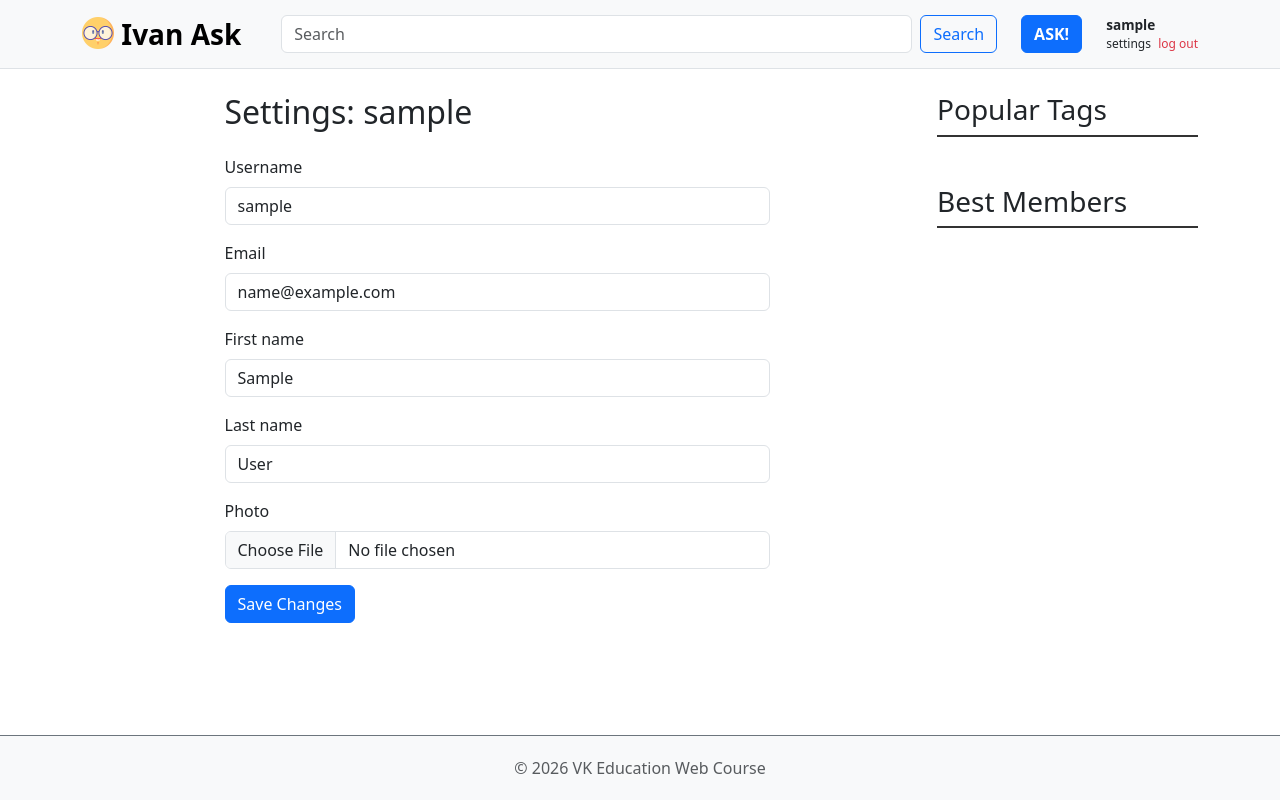
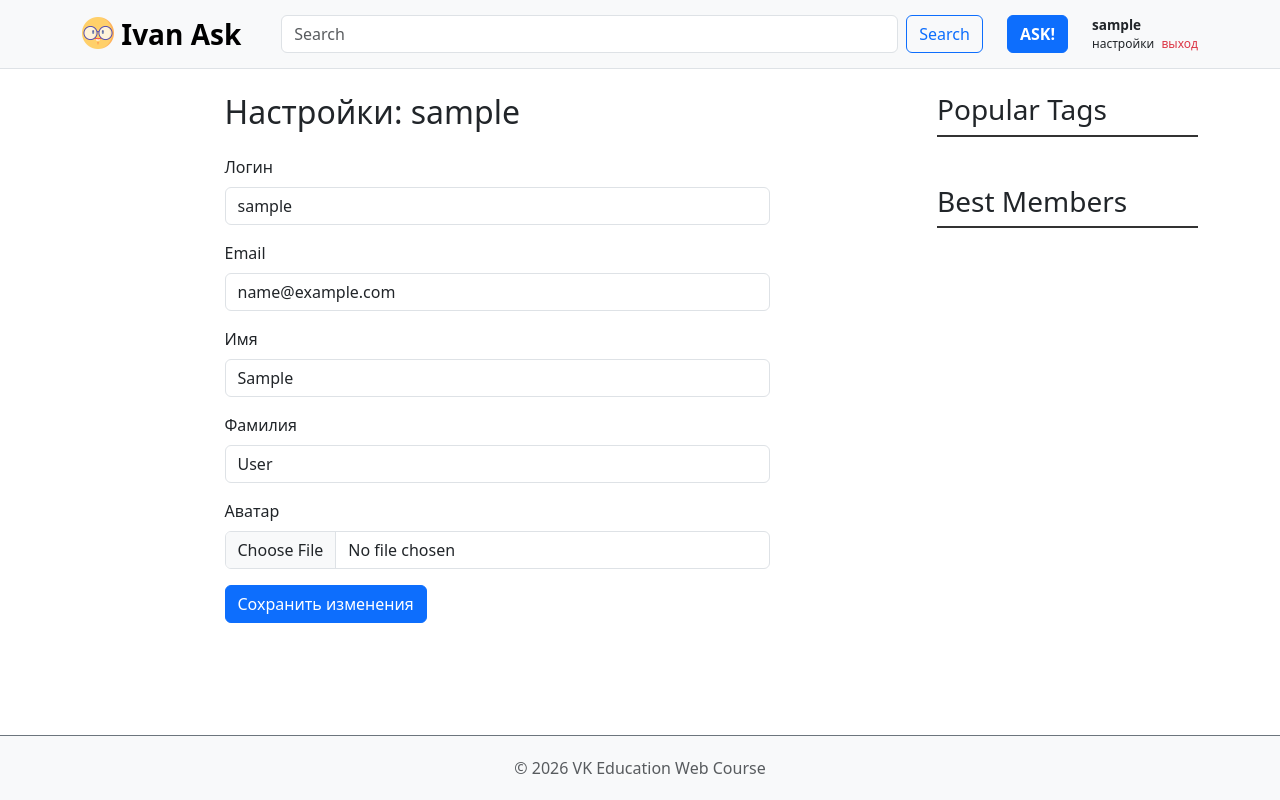
Before and after one commit to Oven29/2026-VK-EDU-Web-11-Ovchinnikov-I, a Django app: page /profile/ in a window 1280 px wide. Run offline with Django 5.2, Linux system fonts and the light colour scheme; the visitor is signed in with stand-in values (Sample User, id 1); data comes from the database, SQL or seed files in the repository; data that the repository does not hold is empty; some libraries are stand-ins or nearby versions.

Commit message:
feat: localize UI and add placeholders to auth/profile forms

```diff
--- a/core/forms.py
+++ b/core/forms.py
@@ -3,41 +3,58 @@ from django.contrib.auth.models import User
 from django.contrib.auth.forms import AuthenticationForm
 from django.contrib.auth.password_validation import validate_password
 from django.core.exceptions import ValidationError
-
 from .models import Profile
 
 
 class LoginForm(AuthenticationForm):
     username = forms.CharField(
-        widget=forms.TextInput(attrs={'class': 'form-control'}))
+        label='Логин',
+        widget=forms.TextInput(attrs={'class': 'form-control', 'placeholder': 'Введите ваш логин'})
+    )
     password = forms.CharField(
-        widget=forms.PasswordInput(attrs={'class': 'form-control'}))
+        label='Пароль',
+        widget=forms.PasswordInput(attrs={'class': 'form-control', 'placeholder': 'Введите пароль'})
+    )
 
 
 class SignupForm(forms.ModelForm):
-    password = forms.CharField(widget=forms.PasswordInput(
-        attrs={'class': 'form-control'}), label='Пароль')
-    password_confirm = forms.CharField(widget=forms.PasswordInput(
-        attrs={'class': 'form-control'}), label='Подтверждение пароля')
-    email = forms.EmailField(required=True, widget=forms.EmailInput(
-        attrs={'class': 'form-control'}))
-    photo = forms.ImageField(required=False, widget=forms.FileInput(
-        attrs={'class': 'form-control'}))
+    password = forms.CharField(
+        label='Пароль',
+        widget=forms.PasswordInput(attrs={'class': 'form-control', 'placeholder': 'Придумайте пароль'})
+    )
+    password_confirm = forms.CharField(
+        label='Подтверждение пароля',
+        widget=forms.PasswordInput(attrs={'class': 'form-control', 'placeholder': 'Повторите пароль'})
+    )
+    email = forms.EmailField(
+        label='Email',
+        required=True,
+        widget=forms.EmailInput(attrs={'class': 'form-control', 'placeholder': 'example@mail.ru'})
+    )
+    photo = forms.ImageField(
+        label='Аватар',
+        required=False,
+        widget=forms.FileInput(attrs={'class': 'form-control'})
+    )
 
     class Meta:
         model = User
         fields = ('username', 'email', 'first_name', 'last_name')
+        labels = {
+            'username': 'Логин',
+            'first_name': 'Имя',
+            'last_name': 'Фамилия',
+        }
         widgets = {
-            'username': forms.TextInput(attrs={'class': 'form-control'}),
-            'first_name': forms.TextInput(attrs={'class': 'form-control'}),
-            'last_name': forms.TextInput(attrs={'class': 'form-control'}),
+            'username': forms.TextInput(attrs={'class': 'form-control', 'placeholder': 'ivan123'}),
+            'first_name': forms.TextInput(attrs={'class': 'form-control', 'placeholder': 'Иван'}),
+            'last_name': forms.TextInput(attrs={'class': 'form-control', 'placeholder': 'Иванов'}),
         }
 
     def clean_email(self):
         email = self.cleaned_data.get('email')
         if User.objects.filter(email=email).exists():
-            raise ValidationError(
-                "Пользователь с такой почтой уже существует.")
+            raise ValidationError("Пользователь с такой почтой уже существует.")
         return email
 
     def clean(self):
@@ -57,24 +74,34 @@ class SignupForm(forms.ModelForm):
         user.set_password(self.cleaned_data["password"])
         if commit:
             user.save()
-            Profile.objects.create(
-                user=user, photo=self.cleaned_data.get('photo'))
+            Profile.objects.create(user=user, photo=self.cleaned_data.get('photo'))
         return user
 
 
 class SettingsForm(forms.ModelForm):
-    photo = forms.ImageField(required=False, widget=forms.FileInput(
-        attrs={'class': 'form-control'}))
-    email = forms.EmailField(required=True, widget=forms.EmailInput(
-        attrs={'class': 'form-control'}))
+    photo = forms.ImageField(
+        label='Аватар',
+        required=False,
+        widget=forms.FileInput(attrs={'class': 'form-control'})
+    )
+    email = forms.EmailField(
+        label='Email',
+        required=True,
+        widget=forms.EmailInput(attrs={'class': 'form-control', 'placeholder': 'example@mail.ru'})
+    )
 
     class Meta:
         model = User
         fields = ('username', 'email', 'first_name', 'last_name')
+        labels = {
+            'username': 'Логин',
+            'first_name': 'Имя',
+            'last_name': 'Фамилия',
+        }
         widgets = {
-            'username': forms.TextInput(attrs={'class': 'form-control'}),
-            'first_name': forms.TextInput(attrs={'class': 'form-control'}),
-            'last_name': forms.TextInput(attrs={'class': 'form-control'}),
+            'username': forms.TextInput(attrs={'class': 'form-control', 'placeholder': 'ivan123'}),
+            'first_name': forms.TextInput(attrs={'class': 'form-control', 'placeholder': 'Иван'}),
+            'last_name': forms.TextInput(attrs={'class': 'form-control', 'placeholder': 'Иванов'}),
         }
 
     def __init__(self, *args, **kwargs):
@@ -85,8 +112,7 @@ class SettingsForm(forms.ModelForm):
     def clean_email(self):
         email = self.cleaned_data.get('email')
         if User.objects.filter(email=email).exclude(pk=self.instance.pk).exists():
-            raise ValidationError(
-                "Пользователь с такой почтой уже существует.")
+            raise ValidationError("Пользователь с такой почтой уже существует.")
         return email
 
     def save(self, commit=True):
--- a/core/templates/core/profile.html
+++ b/core/templates/core/profile.html
@@ -1,16 +1,15 @@
 {% extends "base.html" %}
 
-{% block title %}Profile settings{% endblock %}
+{% block title %}Настройки - Ivan Ask{% endblock %}
 
 {% block content %}
 <div class="row justify-content-center">
     <div class="col-md-8">
-        <h2 class="mb-4">Settings: {{ user.username }}</h2>
+        <h2 class="mb-4">Настройки: {{ user.username }}</h2>
 
         {% if user.profile.photo %}
         <div class="mb-4 text-center ">
-            <img src="{{ user.profile.photo.url }}" alt="{{ user.username }}" class="img-thumbnail rounded-4"
-                style="max-width: 200px;">
+            <img src="{{ user.profile.photo.url }}" alt="{{ user.username }}" class="img-thumbnail rounded-4" style="max-width: 200px;">
         </div>
         {% endif %}
 
@@ -39,7 +38,7 @@
             </div>
             {% endfor %}
 
-            <button type="submit" class="btn btn-primary">Save Changes</button>
+            <button type="submit" class="btn btn-primary">Сохранить изменения</button>
         </form>
     </div>
 </div>
--- a/templates/base.html
+++ b/templates/base.html
@@ -37,15 +37,15 @@
                     <div>
                         <div class="fw-bold" style="font-size: 0.85rem;">{{ user.username }}</div>
                         <div style="font-size: 0.75rem;">
-                            <a href="{% url 'profile' %}" class="text-decoration-none">settings</a>
-                            <a href="{% url 'logout' %}" class="text-decoration-none ms-1 text-danger">log out</a>
+                            <a href="{% url 'profile' %}" class="text-decoration-none">настройки</a>
+                            <a href="{% url 'logout' %}" class="text-decoration-none ms-1 text-danger">выход</a>
                         </div>
                     </div>
                 </div>
                 {% else %}
                 <div class="d-flex align-items-center">
-                    <a href="{% url 'login' %}" class="btn btn-outline-secondary me-2">Log In</a>
-                    <a href="{% url 'signup' %}" class="btn btn-outline-primary">Sign Up</a>
+                    <a href="{% url 'login' %}" class="btn btn-outline-secondary me-2">Войти</a>
+                    <a href="{% url 'signup' %}" class="btn btn-outline-primary">Регистрация</a>
                 </div>
                 {% endif %}
             </div>
```
Also changed, not shown: core/templates/core/login.html (+4 -4 lines), core/templates/core/signup.html (+4 -4 lines).
